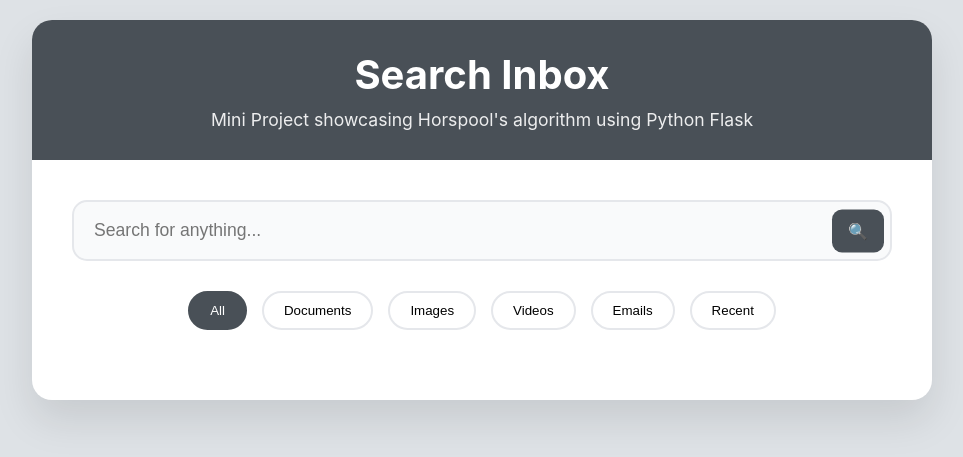
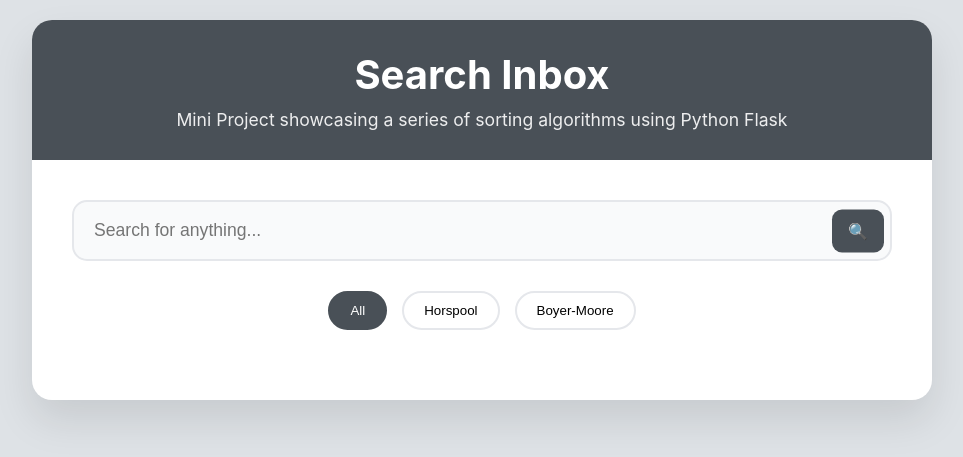
Before and after one commit to Vinayak2005917/Search-Project-Flask-, a Flask app: page / in a window 1280 px wide. Shown: the top 457 px of the page, without its empty margins (158-1121 px from the left). Run offline with Flask 3, Linux system fonts and the light colour scheme.

Commit message:
renamed the buttons and the descp text

```diff
--- a/templates/index.html
+++ b/templates/index.html
@@ -10,7 +10,7 @@
     <div class="container">
         <div class="header">
             <h1>Search Inbox</h1>
-            <p>Mini Project showcasing Horspool's algorithm using Python Flask</p>
+            <p>Mini Project showcasing a series of sorting algorithms using Python Flask</p>
         </div>
 
         <div class="search-section">
@@ -20,12 +20,9 @@
             </div>
 
             <div class="filters">
-                <button class="filter-btn active" data-filter="all">All</button>
-                <button class="filter-btn" data-filter="documents">Documents</button>
-                <button class="filter-btn" data-filter="images">Images</button>
-                <button class="filter-btn" data-filter="videos">Videos</button>
-                <button class="filter-btn" data-filter="emails">Emails</button>
-                <button class="filter-btn" data-filter="recent">Recent</button>
+                <button class="filter-btn active" data-filter="Linear">All</button>
+                <button class="filter-btn" data-filter="Horspool ">Horspool </button>
+                <button class="filter-btn" data-filter="Boyer-Moore">Boyer-Moore</button>
             </div>
 
             <div class="results-container" id="resultsContainer">
```
